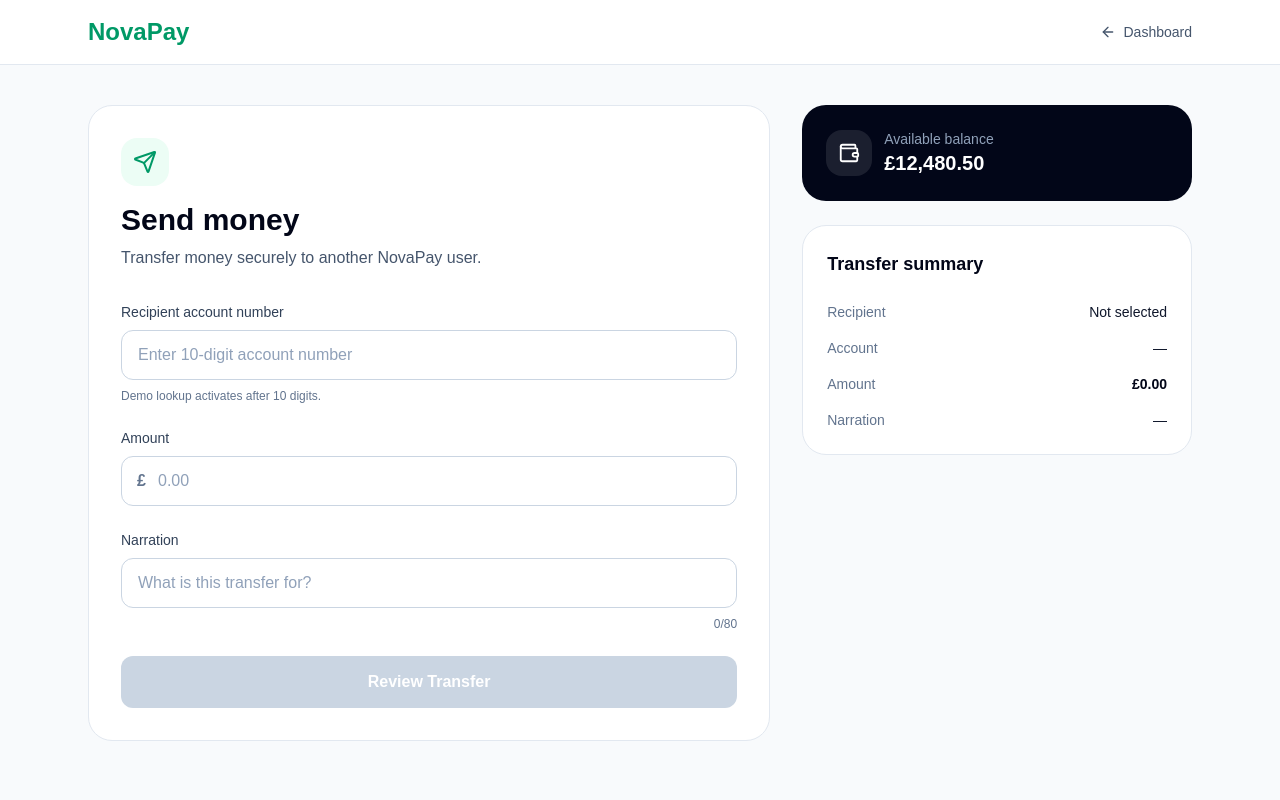
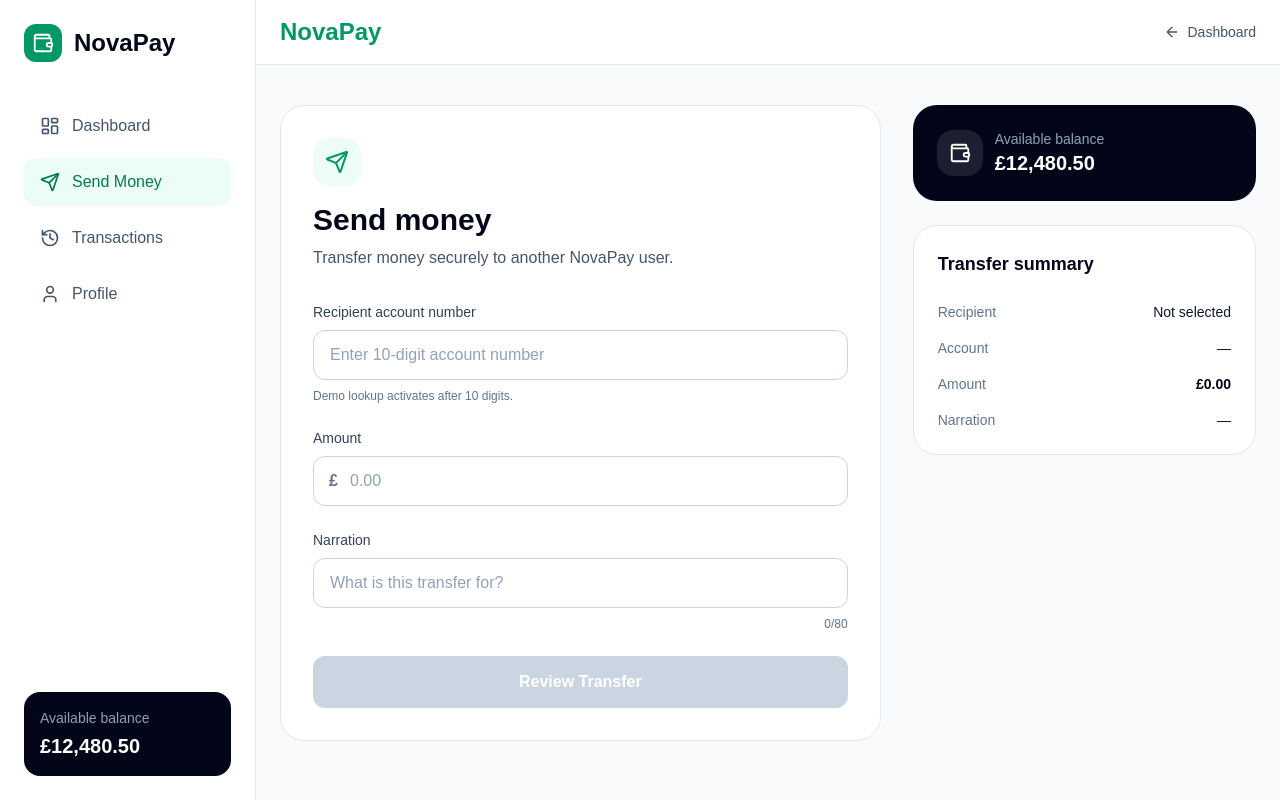
Before and after one commit to TM-Coder-A/fintech-app, a Next.js app: page /transfer in a window 1280 px wide. Built offline with nearby package versions, Linux system fonts and the light colour scheme.

Commit message:
Day 10 - add shared app navigation and layout

```diff
--- /dev/null
+++ b/app/(app)/layout.tsx
@@ -0,0 +1,10 @@
+import { ReactNode } from "react";
+import AppShell from "@/components/layout/AppShell";
+
+export default function AppLayout({
+  children,
+}: {
+  children: ReactNode;
+}) {
+  return <AppShell>{children}</AppShell>;
+}
--- /dev/null
+++ b/components/layout/AppShell.tsx
@@ -0,0 +1,23 @@
+import { ReactNode } from "react";
+import Sidebar from "./Sidebar";
+import MobileHeader from "./MobileHeader";
+
+interface AppShellProps {
+  children: ReactNode;
+}
+
+export default function AppShell({
+  children,
+}: AppShellProps) {
+  return (
+    <div className="min-h-screen bg-slate-50 lg:flex">
+      <Sidebar />
+
+      <div className="min-w-0 flex-1">
+        <MobileHeader />
+
+        {children}
+      </div>
+    </div>
+  );
+}
--- /dev/null
+++ b/components/layout/MobileHeader.tsx
@@ -0,0 +1,88 @@
+"use client";
+
+import Link from "next/link";
+import { useState } from "react";
+import {
+  Menu,
+  X,
+  LayoutDashboard,
+  Send,
+  History,
+  User,
+  Wallet,
+} from "lucide-react";
+
+const navItems = [
+  {
+    href: "/dashboard",
+    label: "Dashboard",
+    icon: LayoutDashboard,
+  },
+  {
+    href: "/transfer",
+    label: "Send Money",
+    icon: Send,
+  },
+  {
+    href: "/transactions",
+    label: "Transactions",
+    icon: History,
+  },
+  {
+    href: "/profile",
+    label: "Profile",
+    icon: User,
+  },
+];
+
+export default function MobileHeader() {
+  const [open, setOpen] = useState(false);
+
+  return (
+    <div className="border-b border-slate-200 bg-white lg:hidden">
+      <div className="flex items-center justify-between px-5 py-4">
+        <Link
+          href="/dashboard"
+          className="flex items-center gap-2"
+        >
+          <div className="rounded-lg bg-emerald-600 p-2 text-white">
+            <Wallet size={18} />
+          </div>
+
+          <span className="text-xl font-bold text-slate-950">
+            NovaPay
+          </span>
+        </Link>
+
+        <button
+          type="button"
+          onClick={() => setOpen((current) => !current)}
+          className="rounded-lg border border-slate-200 p-2"
+          aria-label="Toggle navigation"
+        >
+          {open ? <X size={20} /> : <Menu size={20} />}
+        </button>
+      </div>
+
+      {open && (
+        <nav className="space-y-2 border-t border-slate-100 px-5 py-4">
+          {navItems.map((item) => {
+            const Icon = item.icon;
+
+            return (
+              <Link
+                key={item.href}
+                href={item.href}
+                onClick={() => setOpen(false)}
+                className="flex items-center gap-3 rounded-xl px-3 py-3 text-slate-700 hover:bg-slate-50"
+              >
+                <Icon size={19} />
+                {item.label}
+              </Link>
+            );
+          })}
+        </nav>
+      )}
+    </div>
+  );
+}
--- /dev/null
+++ b/components/layout/Sidebar.tsx
@@ -0,0 +1,89 @@
+"use client";
+
+import Link from "next/link";
+import { usePathname } from "next/navigation";
+import {
+  LayoutDashboard,
+  Send,
+  History,
+  User,
+  Wallet,
+} from "lucide-react";
+
+const navItems = [
+  {
+    href: "/dashboard",
+    label: "Dashboard",
+    icon: LayoutDashboard,
+  },
+  {
+    href: "/transfer",
+    label: "Send Money",
+    icon: Send,
+  },
+  {
+    href: "/transactions",
+    label: "Transactions",
+    icon: History,
+  },
+  {
+    href: "/profile",
+    label: "Profile",
+    icon: User,
+  },
+];
+
+export default function Sidebar() {
+  const pathname = usePathname();
+
+  return (
+    <aside className="hidden min-h-screen w-64 border-r border-slate-200 bg-white lg:block">
+      <div className="flex h-full flex-col p-6">
+        <Link
+          href="/dashboard"
+          className="flex items-center gap-3"
+        >
+          <div className="rounded-xl bg-emerald-600 p-2 text-white">
+            <Wallet size={22} />
+          </div>
+
+          <span className="text-2xl font-bold text-slate-950">
+            NovaPay
+          </span>
+        </Link>
+
+        <nav className="mt-10 space-y-2">
+          {navItems.map((item) => {
+            const Icon = item.icon;
+            const active = pathname === item.href;
+
+            return (
+              <Link
+                key={item.href}
+                href={item.href}
+                className={
+                  active
+                    ? "flex items-center gap-3 rounded-xl bg-emerald-50 px-4 py-3 font-medium text-emerald-700"
+                    : "flex items-center gap-3 rounded-xl px-4 py-3 font-medium text-slate-600 transition hover:bg-slate-50 hover:text-slate-950"
+                }
+              >
+                <Icon size={20} />
+                {item.label}
+              </Link>
+            );
+          })}
+        </nav>
+
+        <div className="mt-auto rounded-2xl bg-slate-950 p-4 text-white">
+          <p className="text-sm text-slate-400">
+            Available balance
+          </p>
+
+          <p className="mt-1 text-xl font-bold">
+            £12,480.50
+          </p>
+        </div>
+      </div>
+    </aside>
+  );
+}
```
Also changed, not shown: app/(app)/dashboard/page.tsx (renamed from app/dashboard/page.tsx), app/(app)/profile/page.tsx (renamed from app/profile/page.tsx), app/(app)/transactions/page.tsx (renamed from app/transactions/page.tsx), app/(app)/transfer/page.tsx (renamed from app/transfer/page.tsx).
